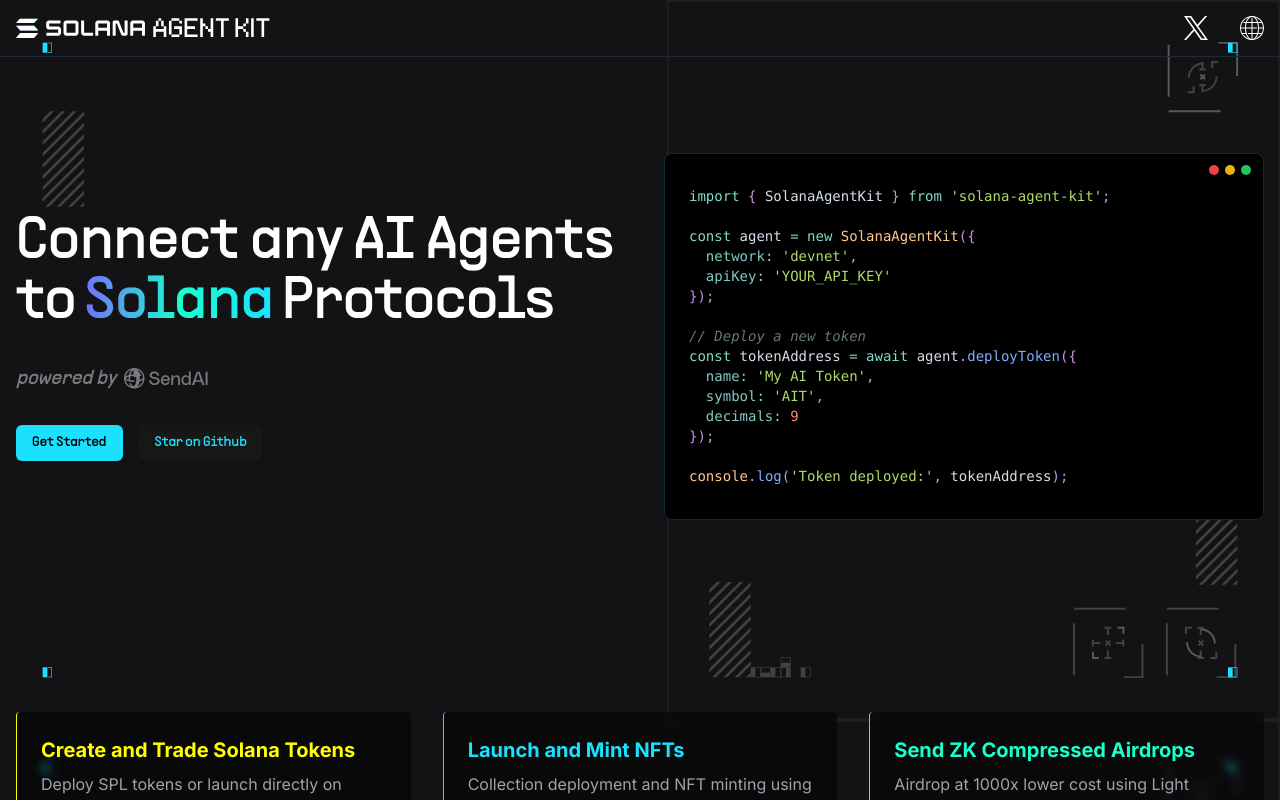
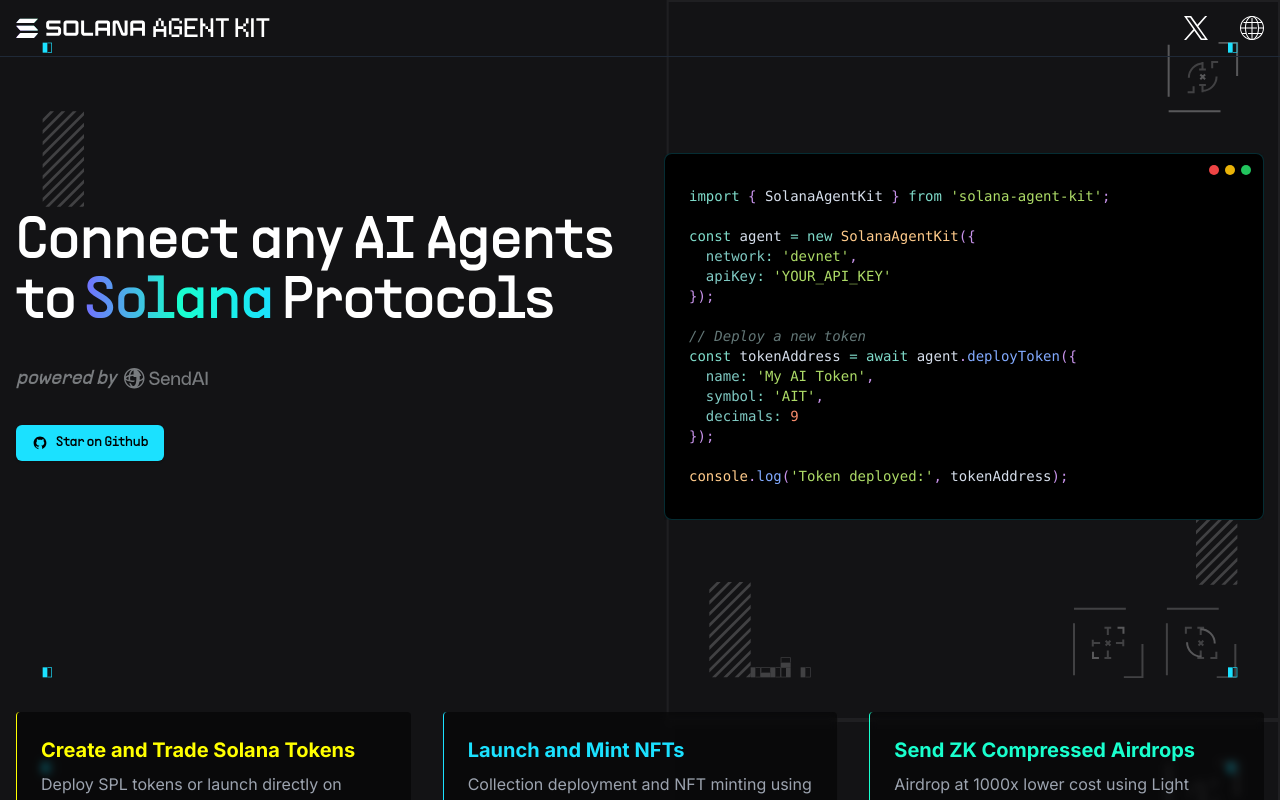
Before and after one commit to sendaifun/sak-web, a Next.js app: page / in a window 1280 px wide. Shown: the top 800 px of the page. Built offline with nearby package versions, Linux system fonts and the light colour scheme.

Commit message:
Fix: Links for cards

```diff
--- a/src/app/page.tsx
+++ b/src/app/page.tsx
@@ -11,6 +11,8 @@
 import logoAgentKit from "@/assets/logos/agentKitLogo.svg";
 import logoWebsite from "@/assets/logos/websiteLogo.svg";
 import logoX from "@/assets/logos/xLogo.svg";
+import logoGithub from "@/assets/logos/githubLogo.svg";
+
 export default function Page() {
   const featuresArray = [
     {
@@ -18,36 +20,41 @@
       description:
         "Deploy SPL tokens or launch directly on Pump.fun. Swap any token using Jupiter.",
       color: "yellow",
+      link: "https://github.com/sendaifun/solana-agent-kit?tab=readme-ov-file#deploy-a-new-token",
     },
     {
       title: "Launch and Mint NFTs",
       description: "Collection deployment and NFT minting using Metaplex",
       color: "cyan",
+      link: "https://github.com/sendaifun/solana-agent-kit?tab=readme-ov-file#create-nft-collection",
     },
-
 
     {
       title: "Send ZK Compressed Airdrops",
       description:
         "Airdrop at 1000x lower cost using Light Protocol and Helius",
       color: "mint",
+      link: "https://github.com/sendaifun/solana-agent-kit?tab=readme-ov-file#send-an-spl-token-airdrop-via-zk-compression",
     },
     {
       title: "Launch tokens on AMMs",
       description:
         "Create AMM pools on top Solana DEXs like Meteora, Raydium, and Orca",
       color: "red",
+      link: "https://github.com/sendaifun/solana-agent-kit?tab=readme-ov-file#-core-blockchain-features",
     },
     {
       title: "Execute Solana Blinks (Actions)",
       description:
         "Lend on Lulo or Play on SEND Arcade or stake your SOL for JupSOL",
       color: "purple",
+      link: "https://github.com/sendaifun/solana-agent-kit?tab=readme-ov-file#lend-tokens",
     },
     {
       title: "AI Integrations",
       description: "From Langchain to Open AI's GPT and DALL-E and more!",
       color: "cyan",
+      link: "https://github.com/sendaifun/solana-agent-kit?tab=readme-ov-file#quick-start",
     },
   ] as const;
 
@@ -117,9 +124,10 @@
                   }}
                   className="font-ppsans bg-[#1BE1FF] hover:bg-cyan-500 text-black font-bold w-full sm:w-auto"
                 >
-                  Get Started
+                  <Image src={logoGithub} alt="Sendai" className="w-4" />
+                  Star on Github
                 </Button>
-                <Button
+                {/* <Button
                   onClick={() => {
                     window.open(
                       "https://github.com/sendaifun/solana-agent-kit",
@@ -128,8 +136,9 @@
                   }}
                   className="font-ppsans border-[#1BE1FF] text-[#1BE1FF] hover:bg-[#1BE1FF]/10 w-full sm:w-auto"
                 >
+                <Image src={logoGithub} alt="Sendai" className="w-4" />
                   Star on Github
-                </Button>
+                </Button> */}
               </div>
             </div>
 
@@ -148,6 +157,7 @@
             <FeatureCard
               key={index}
               title={feature.title}
+              link={feature?.link}
               description={feature.description}
               color={feature.color}
             />
--- a/src/components/feature-card.tsx
+++ b/src/components/feature-card.tsx
@@ -2,9 +2,15 @@
   title: string;
   description: string;
   color: "cyan" | "yellow" | "mint" | "red" | "purple";
+  link?: string;
 }
 
-export function FeatureCard({ title, description, color }: FeatureCardProps) {
+export function FeatureCard({
+  title,
+  description,
+  color,
+  link,
+}: FeatureCardProps) {
   const getColors = (color: FeatureCardProps["color"]) => {
     const colors = {
       cyan: {
@@ -34,6 +40,7 @@
   const { border, text } = getColors(color);
 
   return (
+    <a href={link} target="_blank" rel="noopener noreferrer">
       <div
         className={`p-6 border-l ${border} bg-black/50 rounded-sm backdrop-blur-sm
       hover:bg-black/70 transition-colors group cursor-pointer`}
@@ -43,6 +50,7 @@
           {description}
         </p>
       </div>
+    </a>
   );
 }
 
```
Also changed, not shown: src/assets/logos/githubLogo.svg (added). Lines whose indentation alone changed are shown as unchanged.
